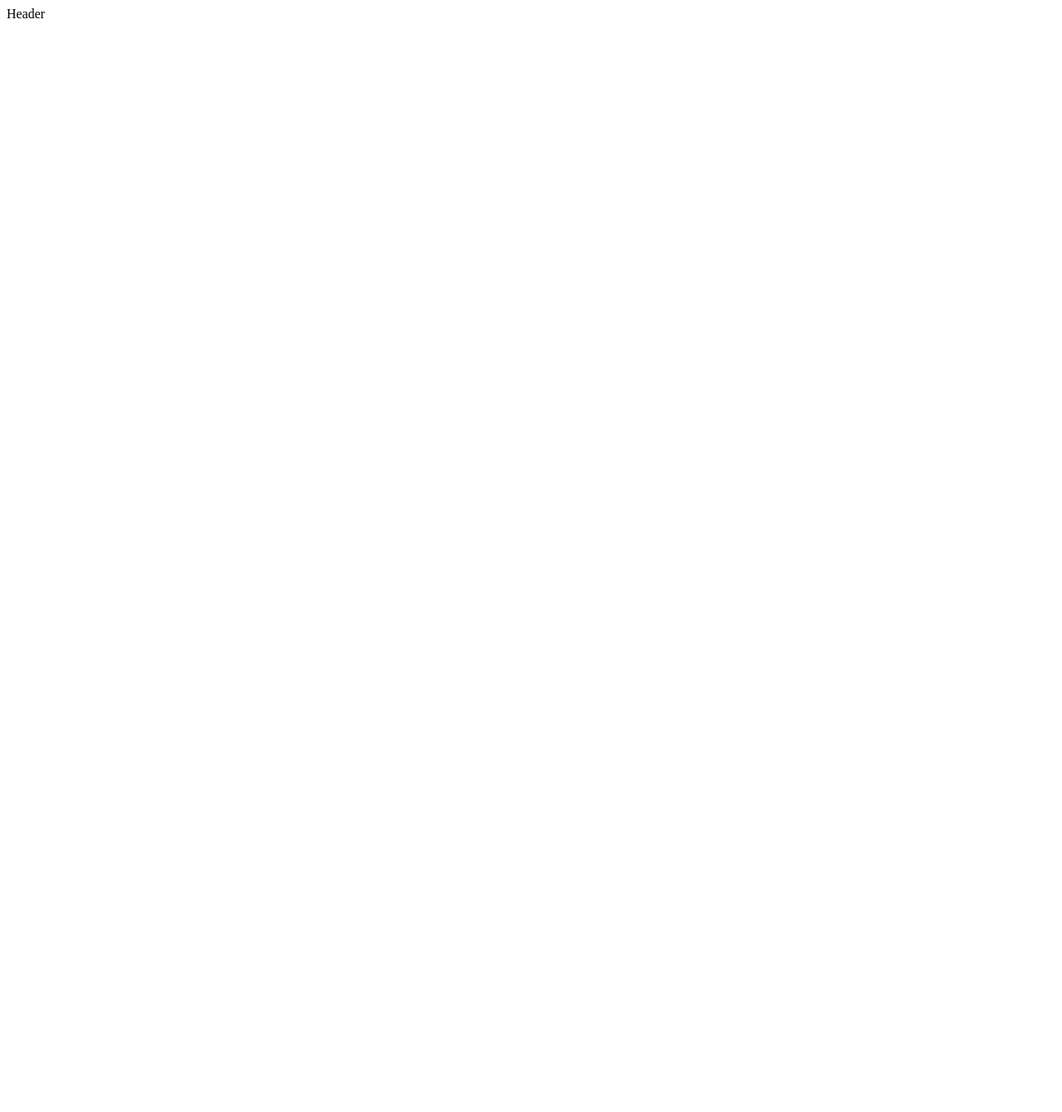
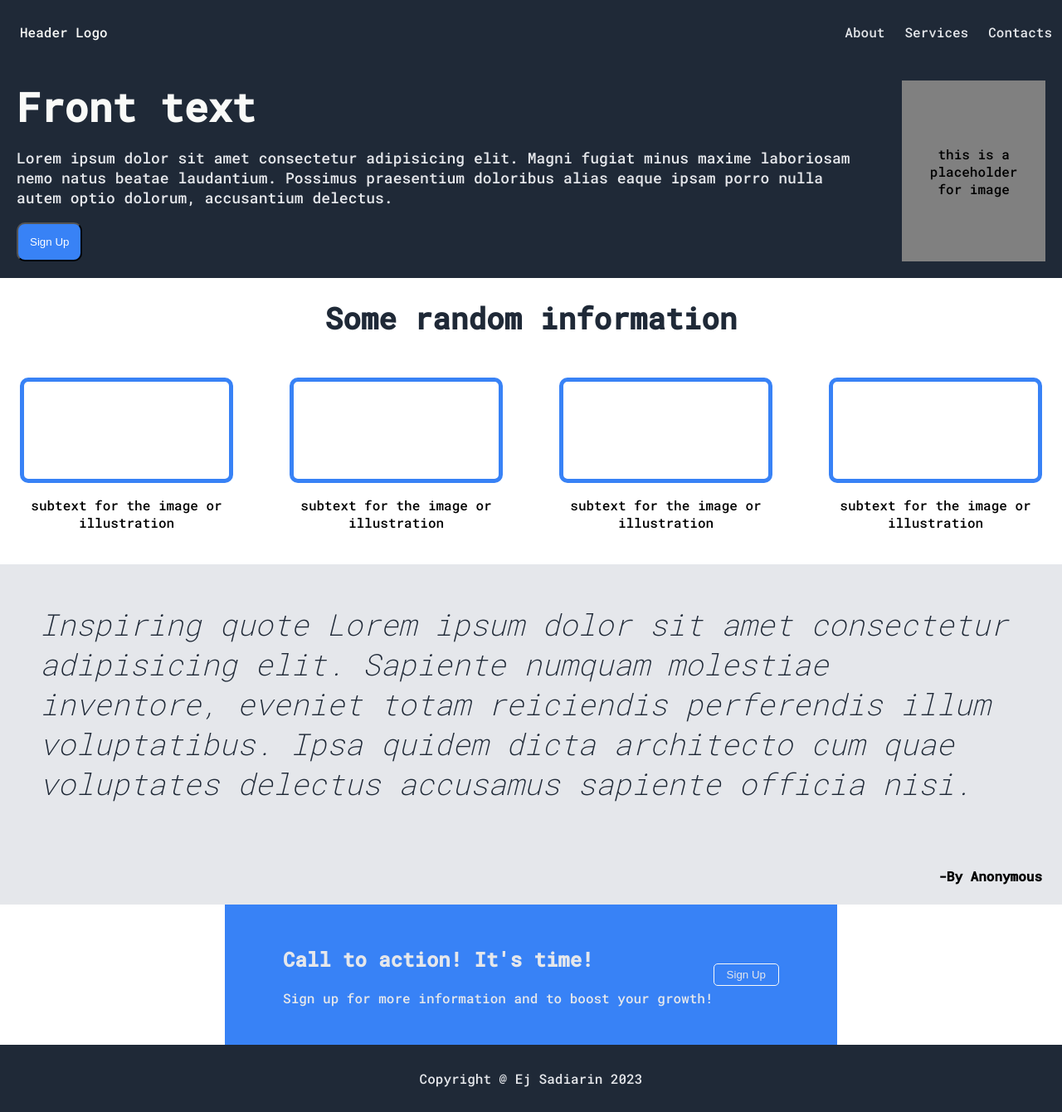
Before and after one commit to ejsadiarin/odin-landing-page, a plain HTML site: page index.html in a window 1280 px wide. Shown: the whole page at 83% size. Before the commit the page ends 800 px from the top, so only its background shows below. Drawn offline with Linux system fonts and the light colour scheme.

Commit message:
TODO: proper spacing and alignment ,did all reqs style

```diff
--- a/index.html
+++ b/index.html
@@ -4,11 +4,85 @@
     <meta charset="UTF-8">
     <meta http-equiv="X-UA-Compatible" content="IE=edge">
     <meta name="viewport" content="width=device-width, initial-scale=1.0">
+    <link rel="stylesheet" href="style.css">
+    <link rel="preconnect" href="https://fonts.googleapis.com">
+    <link rel="preconnect" href="https://fonts.gstatic.com" crossorigin>
+    <link href="https://fonts.googleapis.com/css2?family=Roboto+Mono:wght@200;500&display=swap" rel="stylesheet">
     <title>Landing Page</title>
 </head>
 <body>
-    <nav>
-        <div>Header</div>
-    </nav>
+    <header>
+         <nav>
+            <div class="logo">Header Logo</div>
+            <ul>
+                <li>About</li>
+                <li>Services</li>
+                <li>Contacts</li>
+            </ul>
+        </nav>
+    </header>
+
+    <div class="content-one">
+        <div class="content-one-left">
+            <p class="hero-text">Front text</p>
+            <p class="hero-text-secondary">Lorem ipsum dolor sit amet consectetur adipisicing elit. Magni fugiat minus maxime laboriosam nemo natus beatae laudantium. Possimus praesentium doloribus alias eaque ipsam porro nulla autem optio dolorum, accusantium delectus.</p>
+            <button class="content-one-button">Sign Up</button>
+        </div>
+        <div class="content-one-right">
+            this is a placeholder for image
+            <!-- <img src="" alt=""> -->
+        </div>
+    </div>
+
+    <div class="content-two">
+        <h1>Some random information</h1>
+        <div class="container-card">
+            <div class="card">
+                <div class="blue-box">
+                    <img src="" alt="">
+                </div>
+                <p>subtext for the image or illustration</p>
+            </div>
+            <div class="card">
+                <div class="blue-box">
+                    <img src="" alt="">
+                </div>
+                <p>subtext for the image or illustration</p>
+            </div>
+            <div class="card">
+                <div class="blue-box">
+                    <img src="" alt="">
+                </div>
+                <p>subtext for the image or illustration</p>
+            </div>
+            <div class="card">
+                <div class="blue-box">
+                    <img src="" alt="">
+                </div>
+                <p>subtext for the image or illustration</p>
+            </div>
+        </div>
+    </div>
+
+    <div class="content-three">
+        <div class="quote">Inspiring quote Lorem ipsum dolor sit amet consectetur adipisicing elit. Sapiente numquam molestiae inventore, eveniet totam reiciendis perferendis illum voluptatibus. Ipsa quidem dicta architecto cum quae voluptates delectus accusamus sapiente officia nisi.</div>
+        <div class="quote-author">-By Anonymous</div>
+    </div>
+
+    <div class="content-four">
+        <div class="ads">
+            <div class="ads-left-content">
+                <h2>Call to action! It's time!</h2>
+                <p>Sign up for more information and to boost your growth!</p>
+            </div>
+            <div class="ads-right-content">
+                <button class="content-four-button">Sign Up</button>
+            </div>
+        </div>
+    </div>
+
+    <footer>
+        Copyright @ Ej Sadiarin 2023
+    </footer>
 </body>
 </html>
--- a/style.css
+++ b/style.css
@@ -0,0 +1,180 @@
+body {
+    display: flex;
+    flex-direction: column;
+    font-family: 'Roboto Mono', monospace;
+    margin: 0;
+}
+
+/* HEADER SECTION */
+nav {
+    background-color: #1F2937;
+    color: white;
+    display: flex;
+    justify-content: space-between;
+}
+
+.logo {
+    display: flex;
+    align-items: center;
+    padding: 24px;
+    color: #F9FAF8;
+}
+
+ul {
+    display: flex;
+    list-style-type: none;
+}
+
+li {
+    padding: 12px;
+    color: #e5e7eb;
+}
+
+/* ////////// */
+
+/* CONTENT ONE DIV */
+
+.content-one {
+    display: flex;
+    background-color: #1F2937;
+}
+
+.content-one-left {
+    padding: 20px;
+}
+
+.hero-text {
+    font-size: 48px;
+    margin: 0;
+    font-weight: bolder;
+    color: #F9FAF8;
+}
+
+.hero-text-secondary {
+    color: #e5e7eb;
+    font-size: 18px;
+}
+
+.content-one-button {
+    background-color: #3882F6;
+    border-radius: 10px;
+    color: white;
+    padding: 14px;
+
+}
+
+.content-one-right {
+    display: flex;
+    background-color: gray;
+    align-items: center;
+    /* justify-content: center; */
+    padding: 24px;
+    margin: 20px;
+    text-align: center;
+}
+
+/* ////////// */
+
+/* CONTENT TWO DIV */
+
+.content-two {
+    display: flex;
+    flex-direction: column;
+}
+
+.content-two h1 {
+    display: flex;
+    justify-content: center;
+    font-size: 36px;
+    font-weight: bolder;
+    color: #1F2937;
+}
+
+.container-card {
+    display: flex;
+    gap: 20px;
+}
+
+.card {
+    padding: 24px;
+    text-align: center;
+}
+
+.blue-box {
+    border: solid 5px #3882F6;
+    border-radius: 10px;
+    padding: 48px;
+}
+/* ///////// */
+
+/* CONTENT THREE DIV */
+
+.content-three {
+    display: flex;
+    flex-direction: column;
+    background-color: #e5e7eb;
+    gap: 5px;
+}
+
+.quote {
+    display: flex;
+    font-size: 36px;
+    font-style: italic;
+    font-weight: 300;
+    color: #1F2937;
+    padding: 48px;
+}
+
+.quote-author {
+    display: flex;
+    justify-content: flex-end;
+    font-weight: bolder;
+    padding: 24px;
+}
+/* ///////// */
+
+/* CONTENT FOUR DIV */
+
+.content-four {
+    display: flex;
+    justify-content: center;
+    align-items: center;
+
+}
+
+.ads {
+    display: flex;
+    background-color: #3882F6;
+    padding: 30px 70px;
+}
+
+.ads-left-content {
+    color: #e5e7eb;
+}
+
+.ads-right-content {
+    display: flex;
+    justify-content: center;
+    align-items: center;
+}
+
+.content-four-button {
+    border: 1px solid #F9FAF8;
+    color: #e5e7eb;
+    background-color: #3882F6;
+    padding: 5px 15px;
+    border-radius: 5px;
+}
+
+/* ///////// */
+
+/* FOOTER */
+
+footer {
+    display: flex;
+    justify-content: center;
+    background-color: #1F2937;
+    color: #e5e7eb;
+    padding: 30px;
+
+}
```
